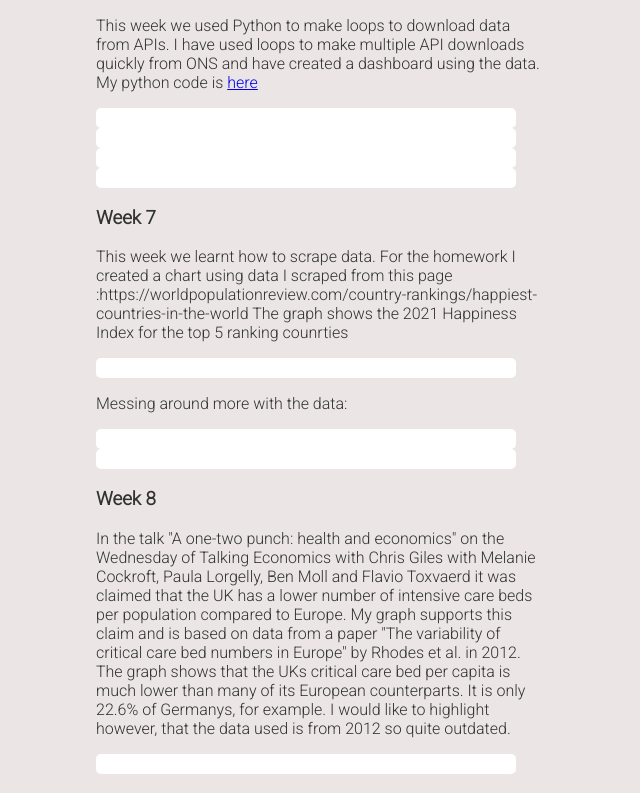
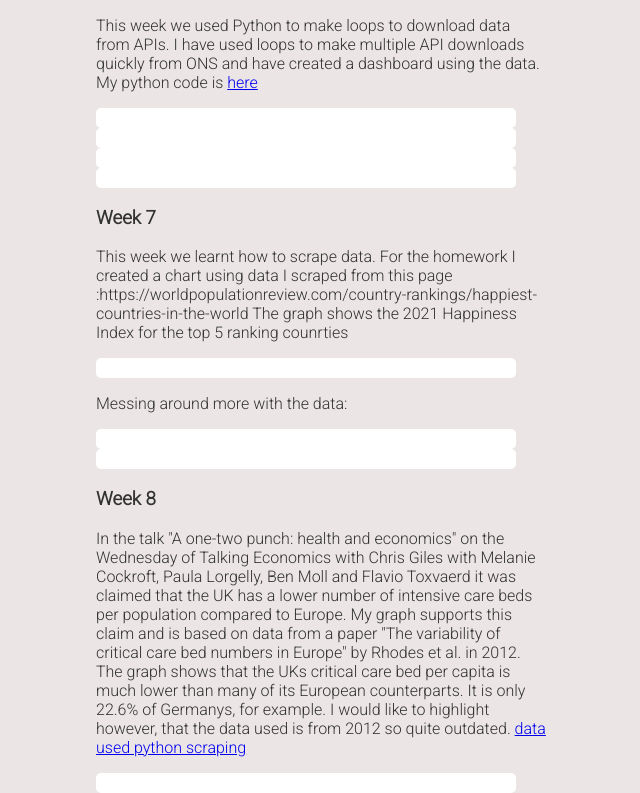
Before and after one commit to norettevulkan/norettevulkan.github.io, a plain HTML site: page index.html in a window 1280 px wide. Shown: the part 913-1706 px from the top of the page, without its empty margins (319-959 px from the left). Drawn offline with Linux system fonts and the light colour scheme; a script that the page names is missing.

Commit message:
Update index.html

```diff
--- a/index.html
+++ b/index.html
@@ -182,7 +182,9 @@
  <p> In the talk "A one-two punch: health and economics" on the Wednesday of Talking Economics with Chris Giles with Melanie Cockroft, Paula Lorgelly, Ben Moll and Flavio Toxvaerd
 it was claimed that the UK has a lower number of intensive care beds per population compared to Europe. My graph supports this claim and is based on data from a paper "The variability of critical care bed numbers in Europe"
   by Rhodes et al. in 2012. The graph shows that the UKs critical care bed per capita is much lower than many of its European counterparts. It is only 22.6% of Germanys, for example. I would like to highlight
-  however, that the data used is from 2012 so quite outdated. </p>
+  however, that the data used is from 2012 so quite outdated.
+ <a class="textLink" href="https://link.springer.com/article/10.1007/s00134-012-2627-8"> data used </a>
+ <a class="textLink" href="https://colab.research.google.com/drive/1gfjlY1gpBJ9VNnPxbewiqLgLnJrAj4Yz?usp=sharing"> python scraping </a> </p>
   <!--Chart 17 -->
 <div class="chart" id="chart17">
     <script>
```
